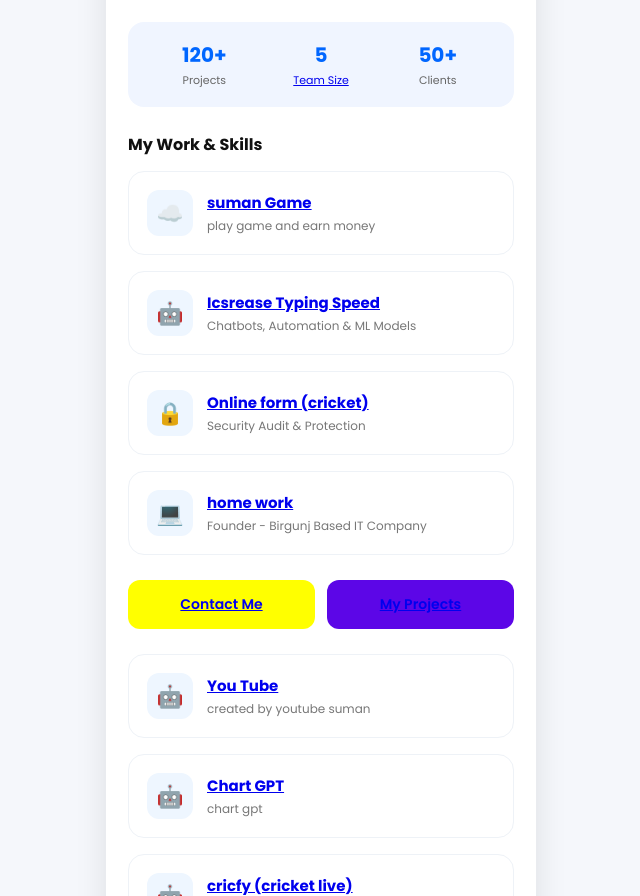
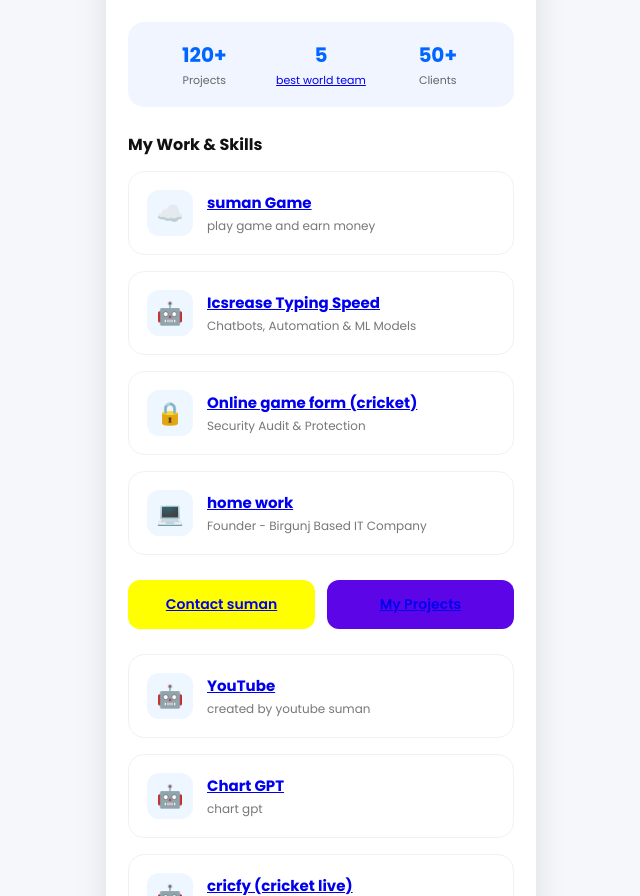
Before and after one commit to sumanguptasky-ai/suman-gupta-aaditya, a plain HTML site: page index.html/index.html in a window 1280 px wide. Shown: the part 434-1330 px from the top of the page, without its empty margins (319-959 px from the left). Drawn offline with Linux system fonts and the light colour scheme.

Commit message:
Update index.html

```diff
--- a/index.html/index.html
+++ b/index.html/index.html
@@ -53,7 +53,7 @@ body{background:#f5f7fb;color:#111}
 
     <div class="stats">
       <div class="stat"><h3>120+</h3><p>Projects</p></div>
-      <div class="stat"><h3>5</h3><p><a href="team.html">Team Size</a> </p></div>
+      <div class="stat"><h3>5</h3><p><a href="team.html">best world team</a> </p></div>
       <div class="stat"><h3>50+</h3><p>Clients</p></div>
     </div>
 
@@ -70,7 +70,7 @@ body{background:#f5f7fb;color:#111}
     </div>
     <div class="card">
       <div class="icon">🔒</div>
-      <div><h4><a href="https://sumanguptasky-ai.github.io/suman/"> Online form (cricket)</a></h4><p>Security Audit & Protection</p></div>
+      <div><h4><a href="https://sumanguptasky-ai.github.io/suman/"> Online game form (cricket)</a></h4><p>Security Audit & Protection</p></div>
     </div>
     <div class="card">
       <div class="icon">💻</div>
@@ -79,12 +79,12 @@ body{background:#f5f7fb;color:#111}
     </div>
 
     <div class="btns">
-      <button class="btn btn-blue"><a href="service.html"> Contact Me</a></button>
+      <button class="btn btn-blue"><a href="service.html"> Contact suman</a></button>
       <button class="btn btn-white"><a href="https://sumanguptasky-ai.github.io/sky-in-play/index.html/"> My Projects</a></button>
     </div>
      <div class="card">
       <div class="icon">🤖</div>
-      <div><h4><a href="https://www.youtube.com/">You Tube </a></h4><p>created by youtube suman</p></div>
+      <div><h4><a href="https://www.youtube.com/">YouTube </a></h4><p>created by youtube suman</p></div>
     </div>
        <div class="card">
       <div class="icon">🤖</div>
```
